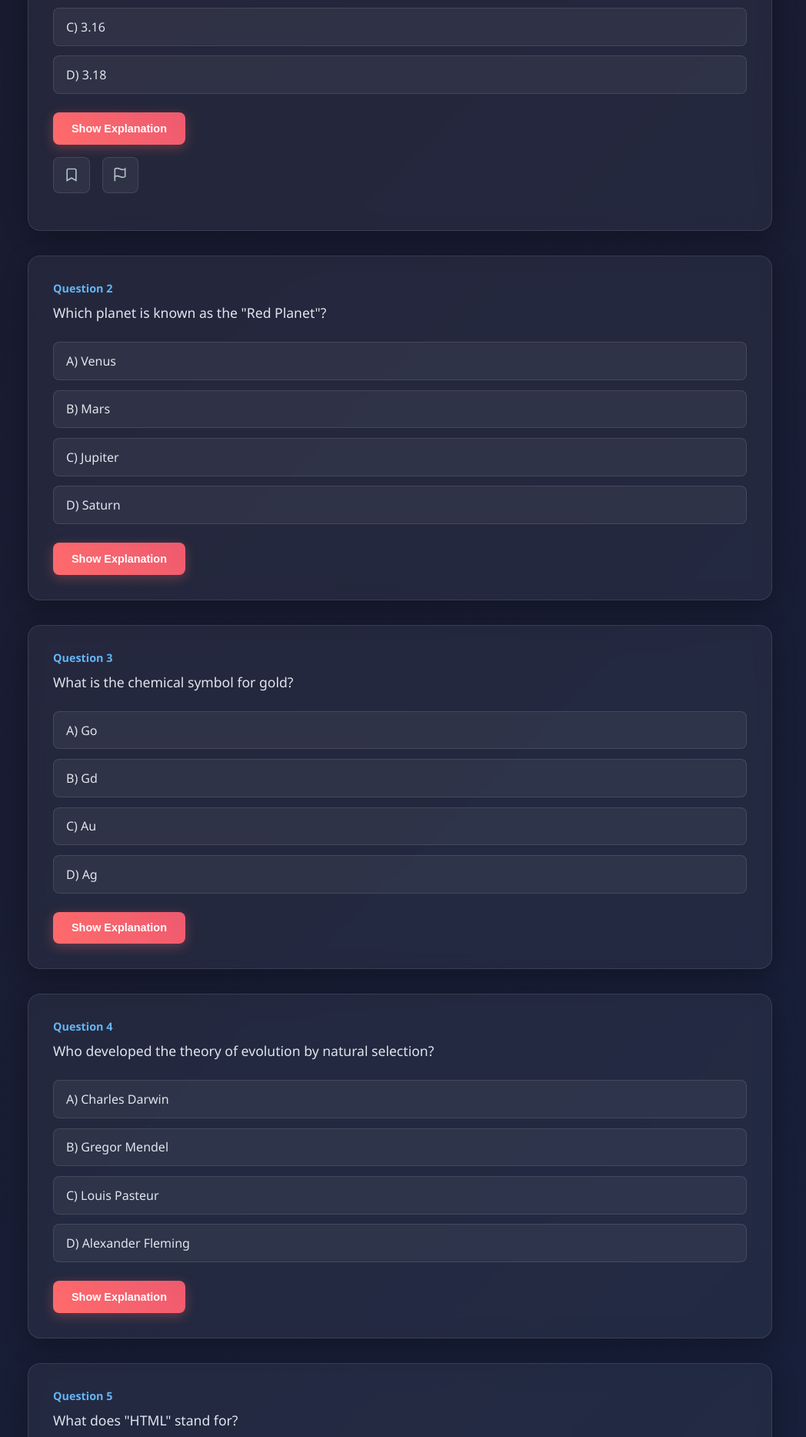
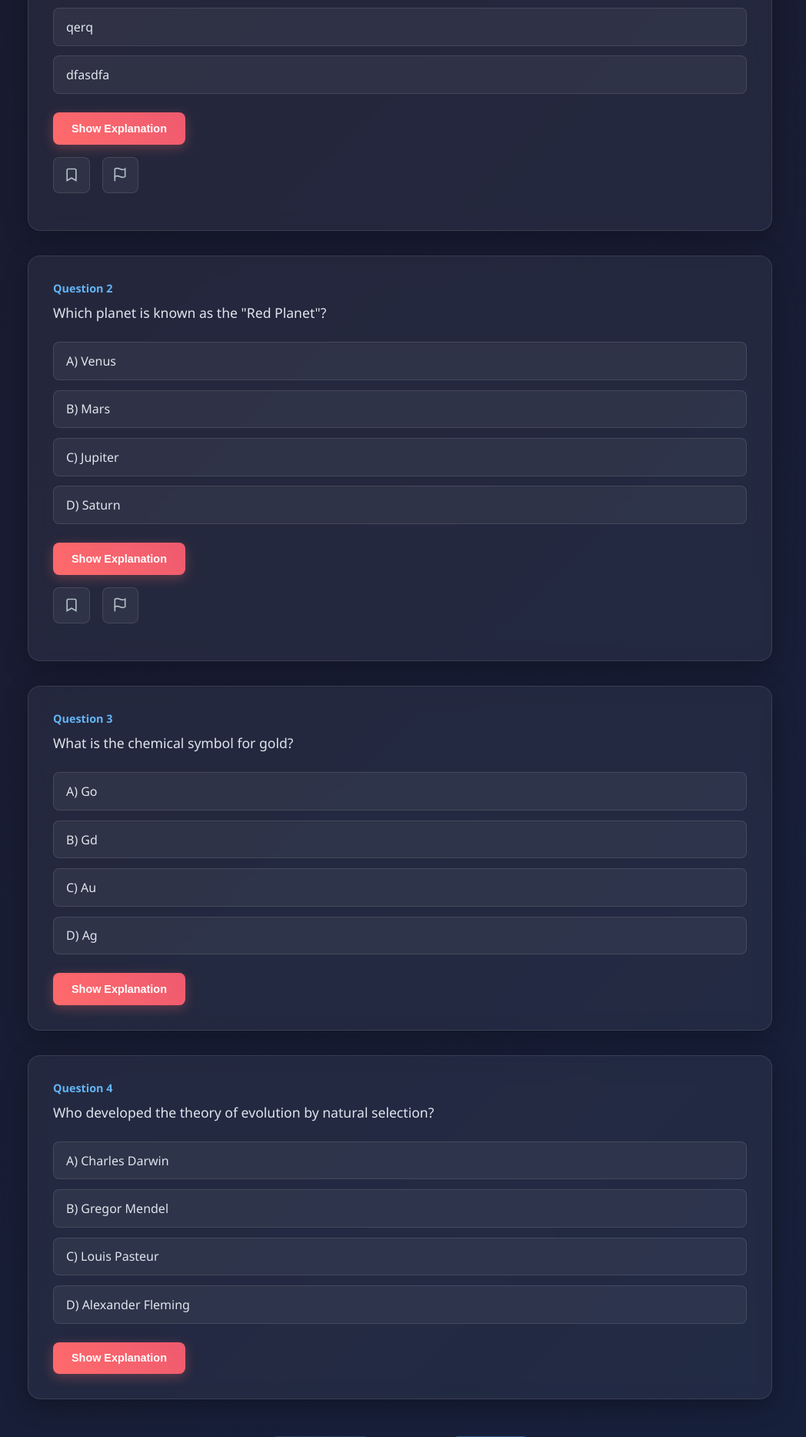
Before and after one commit to devnydv/mcqbox, a Flask app: a page that uses mcqbox/frontend/templates/mcq.html in a window 1280 px wide. Shown: the part 400-2267 px from the top of the page at 77% size, without its empty margins (120-1168 px from the left). Run offline with Flask 3, Linux system fonts and the light colour scheme.

Commit message:
Add navigation functionality and category selection template

```diff
--- a/mcqbox/frontend/route.py
+++ b/mcqbox/frontend/route.py
@@ -6,11 +6,14 @@ from mcqbox.model import db, Category, Subcategory, Question
 @app.route("/")
 def home():
     category = Category.query.all()
-
     return render_template("index.html", category = category)
 
+@app.route("/category")
+def category():
+    return "cat"
+
 @app.route("/category/<category_name>")
-def category(category_name):
+def subcategory(category_name):
     category_name = category_name.replace('-', ' ')
     category = Category.query.filter_by(name=category_name).first()
     if not category:
@@ -18,11 +21,19 @@ def category(category_name):
 
     # Access subcategories via backref
     subcategories = category.subcategories
+    return render_template("subcate.html", cat = category_name, subcategories=subcategories)
+@app.route("/category/<category>/<subcat>/<id>")
+def mcq(category, subcat, id):
+    #handle category section
+    category = category.replace('-', ' ')
+    category_db = Category.query.filter_by(name=category).first()
+    cate_id = category_db.id
+    # handle subcategory section
+    subcat = subcat.replace('-', ' ')
+    subcategory_id = Subcategory.query.filter_by(name=subcat, category_id=cate_id).first()
+    subcat_id = subcategory_id.id if subcategory_id else None
+    question = Question.query.filter_by(subcategory_id=subcat_id, id=id).all()
+    #question = question[0] if question else None
+    print(question)
 
-
-
-    return render_template("cate.html", cat = category_name, subcategories=subcategories)
-@app.route("/category/<category>/<topic>/<id>")
-def mcq(category, topic, id):
-    print(category)
-    return render_template("mcq.html")
+    return render_template("mcq.html" , questions=question, category=category, subcat=subcat, id=id)
--- a/mcqbox/frontend/templates/home.html
+++ b/mcqbox/frontend/templates/home.html
@@ -11,4 +11,6 @@
     {% block content %}
     {%endblock%}
 </body>
+<script src="{{ url_for('frontend.static', filename='js/nav.js') }}" w-tid="311"></script>
+
 </html>
--- a/mcqbox/frontend/templates/index.html
+++ b/mcqbox/frontend/templates/index.html
@@ -40,7 +40,7 @@
                 <div class="card">
                     <a href="/category/{{string}}">
                     <div>
-                    <h3><span class="card-icon">📝</span>{{cat.name}}</h3>
+                    <h3><span class="card-icon">📝</span>{{cat.name |title}}</h3>
                     <p>{{cat.description}}</p>
                     <!-- <a href="" class="btn">Start Learning</a> -->
                     <button class="btn">Start Learning</button>
--- a/mcqbox/frontend/templates/mcq.html
+++ b/mcqbox/frontend/templates/mcq.html
@@ -1,18 +1,15 @@
 {% from "micro/nav.html" import nav %}
-<!DOCTYPE html>
-<html lang="en">
+{% extends "home.html" %}
 
-<head>
-    <meta charset="UTF-8">
-    <meta name="viewport" content="width=device-width, initial-scale=1.0">
+{% block head %}
     <title>MCQ Practice</title>
     <link rel="stylesheet" href="{{ url_for('frontend.static', filename='css/mcq.css') }}">
     <!-- <link rel="stylesheet" href="/public/css/ctxmenu.css"> -->
     <link rel="stylesheet" href="{{ url_for('frontend.static', filename='css/nav.css') }}">
     <!-- <link rel="stylesheet" href="/public/css/nav.css"> -->
-</head>
+{% endblock %}
 
-<body w-tid="15">
+{% block content %}
     <!-- include nav  -->
 
     {{ nav() }}
@@ -30,39 +27,34 @@
             <div class="chip">Geography</div>
 
         </div>
+        {% for question in questions%}
         <div class="mcq-card">
+
+
+
             <div class="question-number">Question 1</div>
-            <div class="question">What is the value of π (pi) to 2 decimal places?</div>
+            <div class="question">{{question.question_text}}</div>
             <div class="options">
-                <div class="option" onclick="selectOption(this, false)">A) 3.12</div>
+                {%for opt in question.options%}
+                <div class="option" onclick="selectOption(this, {{opt.is_correct |lower}})">{{opt.text}}</div>
+
+                {% endfor %}
+                <!-- <div class="option" onclick="selectOption(this, false)">A) 3.12</div>
                 <div class="option" onclick="selectOption(this, true)">B) 3.14</div>
                 <div class="option" onclick="selectOption(this, false)">C) 3.16</div>
-                <div class="option" onclick="selectOption(this, false)">D) 3.18</div>
+                <div class="option" onclick="selectOption(this, false)">D) 3.18</div> -->
             </div>
-            <!-- <div class="action-buttons">
-                <button class="explanation-btn" onclick="toggleExplanation(this)">Show Explanation</button>
-                <button class="action-icon-btn bookmark-btn" onclick="toggleBookmark(this)"
-                    title="Bookmark this question">
-                    <svg width="20" height="20" viewBox="0 0 24 24" fill="none" stroke="currentColor" stroke-width="2">
-                        <path d="m19 21-7-4-7 4V5a2 2 0 0 1 2-2h10a2 2 0 0 1 2 2v16z" />
-                    </svg>
-                </button>
-                <button class="action-icon-btn report-btn" onclick="reportQuestion(this)" title="Report this question">
-                    <svg width="20" height="20" viewBox="0 0 24 24" fill="none" stroke="currentColor" stroke-width="2">
-                        <path d="M4 15s1-1 4-1 5 2 8 2 4-1 4-1V3s-1 1-4 1-5-2-8-2-4 1-4 1z" />
-                        <line x1="4" x2="4" y1="22" y2="15" />
-                    </svg>
-                </button>
-            </div> -->
 
-            <div class= "lol">
+
+            <div class="lol">
 
                 <div>
                     <button class="explanation-btn" onclick="toggleExplanation(this)">Show Explanation</button>
 
 
                     <div class="explanation">
-                π (pi) is a mathematical constant representing the ratio of a circle's circumference to its diameter.
+                        π (pi) is a mathematical constant representing the ratio of a circle's circumference to its
+                        diameter.
                         Its value is approximately 3.14159, which rounds to 3.14 when expressed to 2 decimal places.
                     </div>
                 </div>
@@ -70,12 +62,15 @@
 
                     <button class="action-icon-btn bookmark-btn" onclick="toggleBookmark(this)"
                         title="Bookmark this question">
-                    <svg width="20" height="20" viewBox="0 0 24 24" fill="none" stroke="currentColor" stroke-width="2">
+                        <svg width="20" height="20" viewBox="0 0 24 24" fill="none" stroke="currentColor"
+                            stroke-width="2">
                             <path d="m19 21-7-4-7 4V5a2 2 0 0 1 2-2h10a2 2 0 0 1 2 2v16z" />
                         </svg>
                     </button>
-                <button class="action-icon-btn report-btn" onclick="reportQuestion(this)" title="Report this question">
-                    <svg width="20" height="20" viewBox="0 0 24 24" fill="none" stroke="currentColor" stroke-width="2">
+                    <button class="action-icon-btn report-btn" onclick="reportQuestion(this)"
+                        title="Report this question">
+                        <svg width="20" height="20" viewBox="0 0 24 24" fill="none" stroke="currentColor"
+                            stroke-width="2">
                             <path d="M4 15s1-1 4-1 5 2 8 2 4-1 4-1V3s-1 1-4 1-5-2-8-2-4 1-4 1z" />
                             <line x1="4" x2="4" y1="22" y2="15" />
                         </svg>
@@ -86,7 +81,7 @@
 
 
         </div>
-
+        {% endfor %}
         <div class="mcq-card">
             <div class="question-number">Question 2</div>
             <div class="question">Which planet is known as the "Red Planet"?</div>
@@ -96,10 +91,36 @@
                 <div class="option" onclick="selectOption(this, false)">C) Jupiter</div>
                 <div class="option" onclick="selectOption(this, false)">D) Saturn</div>
             </div>
+            <div class="lol">
+
+                <div>
                     <button class="explanation-btn" onclick="toggleExplanation(this)">Show Explanation</button>
+
+
                     <div class="explanation">
-                Mars is known as the "Red Planet" due to its reddish appearance, which is caused by iron oxide (rust) on
-                its surface. This distinctive color makes it easily recognizable in the night sky.
+                        π (pi) is a mathematical constant representing the ratio of a circle's circumference to its
+                        diameter.
+                        Its value is approximately 3.14159, which rounds to 3.14 when expressed to 2 decimal places.
+                    </div>
+                </div>
+                <div class="action-buttons">
+
+                    <button class="action-icon-btn bookmark-btn" onclick="toggleBookmark(this)"
+                        title="Bookmark this question">
+                        <svg width="20" height="20" viewBox="0 0 24 24" fill="none" stroke="currentColor"
+                            stroke-width="2">
+                            <path d="m19 21-7-4-7 4V5a2 2 0 0 1 2-2h10a2 2 0 0 1 2 2v16z" />
+                        </svg>
+                    </button>
+                    <button class="action-icon-btn report-btn" onclick="reportQuestion(this)"
+                        title="Report this question">
+                        <svg width="20" height="20" viewBox="0 0 24 24" fill="none" stroke="currentColor"
+                            stroke-width="2">
+                            <path d="M4 15s1-1 4-1 5 2 8 2 4-1 4-1V3s-1 1-4 1-5-2-8-2-4 1-4 1z" />
+                            <line x1="4" x2="4" y1="22" y2="15" />
+                        </svg>
+                    </button>
+                </div>
             </div>
         </div>
 
@@ -136,7 +157,7 @@
             </div>
         </div>
 
-        <div class="mcq-card">
+        <!-- <div class="mcq-card">
             <div class="question-number">Question 5</div>
             <div class="question">What does "HTML" stand for?</div>
             <div class="options">
@@ -150,7 +171,7 @@
                 HTML stands for "HyperText Markup Language". It is the standard markup language used to create web pages
                 and web applications. HTML describes the structure of web pages using markup elements.
             </div>
-        </div>
+        </div> -->
 
         <div class="pagination">
             <button class="page-btn" onclick="previousPage()" disabled>← Previous</button>
@@ -211,20 +232,17 @@
     // Show correct/incorrect after a brief delay
     setTimeout(() => {
         allOptions.forEach(opt => {
-                    const optionText = opt.textContent;
-                    // This is a simple way to identify correct answers based on the content
-                    if ((optionText.includes('3.14') && option.parentElement.parentElement.querySelector('.question').textContent.includes('π')) ||
-                        (optionText.includes('Mars') && option.parentElement.parentElement.querySelector('.question').textContent.includes('Red Planet')) ||
-                        (optionText.includes('Au') && option.parentElement.parentElement.querySelector('.question').textContent.includes('gold')) ||
-                        (optionText.includes('Charles Darwin') && option.parentElement.parentElement.querySelector('.question').textContent.includes('evolution')) ||
-                        (optionText.includes('HyperText Markup Language') && option.parentElement.parentElement.querySelector('.question').textContent.includes('HTML'))) {
+            // Check if this option was passed as correct (via onclick param)
+            const isOptionCorrect = opt.getAttribute("onclick").includes("true");
+            if (isOptionCorrect) {
                 opt.classList.add('correct');
-                    } else if (opt.classList.contains('selected') && !opt.classList.contains('correct')) {
+            } else if (opt.classList.contains('selected')) {
                 opt.classList.add('incorrect');
             }
         });
     }, 500);
 }
+
 
         function toggleExplanation(button) {
             const explanation = button.nextElementSibling;
@@ -303,6 +321,7 @@
             });
         });
     </script>
-</body>
+
 <script src="/public/js/script.js" w-tid="311"></script>
-</html>
+
+{% endblock %}
--- a/mcqbox/frontend/templates/micro/nav.html
+++ b/mcqbox/frontend/templates/micro/nav.html
@@ -6,7 +6,7 @@
             </div>
             <div class="nav-menu" w-tid="25">
                 <a href="/" class="nav-link" w-tid="27">Home</a>
-                <a href="/categories" class="nav-link" w-tid="29">Categories</a>
+                <a href="/category" class="nav-link" w-tid="29">Categories</a>
                 <a href="/class/6" class="nav-link" w-tid="33">About</a>
                 <a href="" class="nav-link" w-tid="33">Contact</a>
             </div>
--- a/mcqbox/model.py
+++ b/mcqbox/model.py
@@ -21,7 +21,7 @@ class Category(db.Model):
 
 class Subcategory(db.Model):
     id = db.Column(db.Integer, primary_key=True)
-    name = db.Column(db.String(50), nullable=False, unique=True)
+    name = db.Column(db.String(50), nullable=False)
     category_id = db.Column(db.Integer, db.ForeignKey('category.id'), nullable=False)
     category = db.relationship('Category', backref=db.backref('subcategories', lazy=True))
     description = db.Column(db.String(200), nullable=True)
```
Also changed, not shown: mcqbox/frontend/static/js/nav.js (added, +39 -0 lines), instance/data.db, mcqbox/frontend/templates/category.html (added), mcqbox/frontend/templates/subcate.html (renamed from mcqbox/frontend/templates/cate.html). Lines whose indentation alone changed are shown as unchanged.
